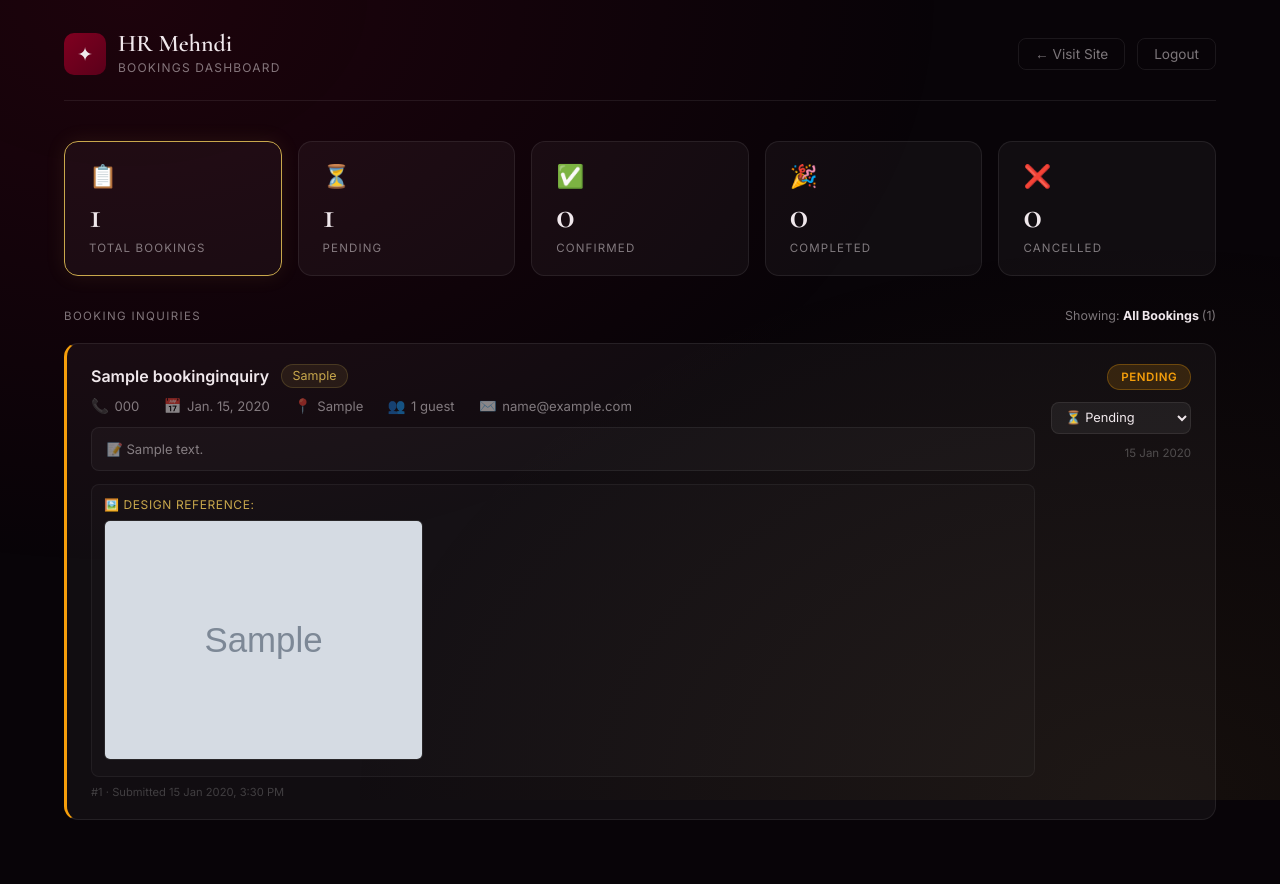
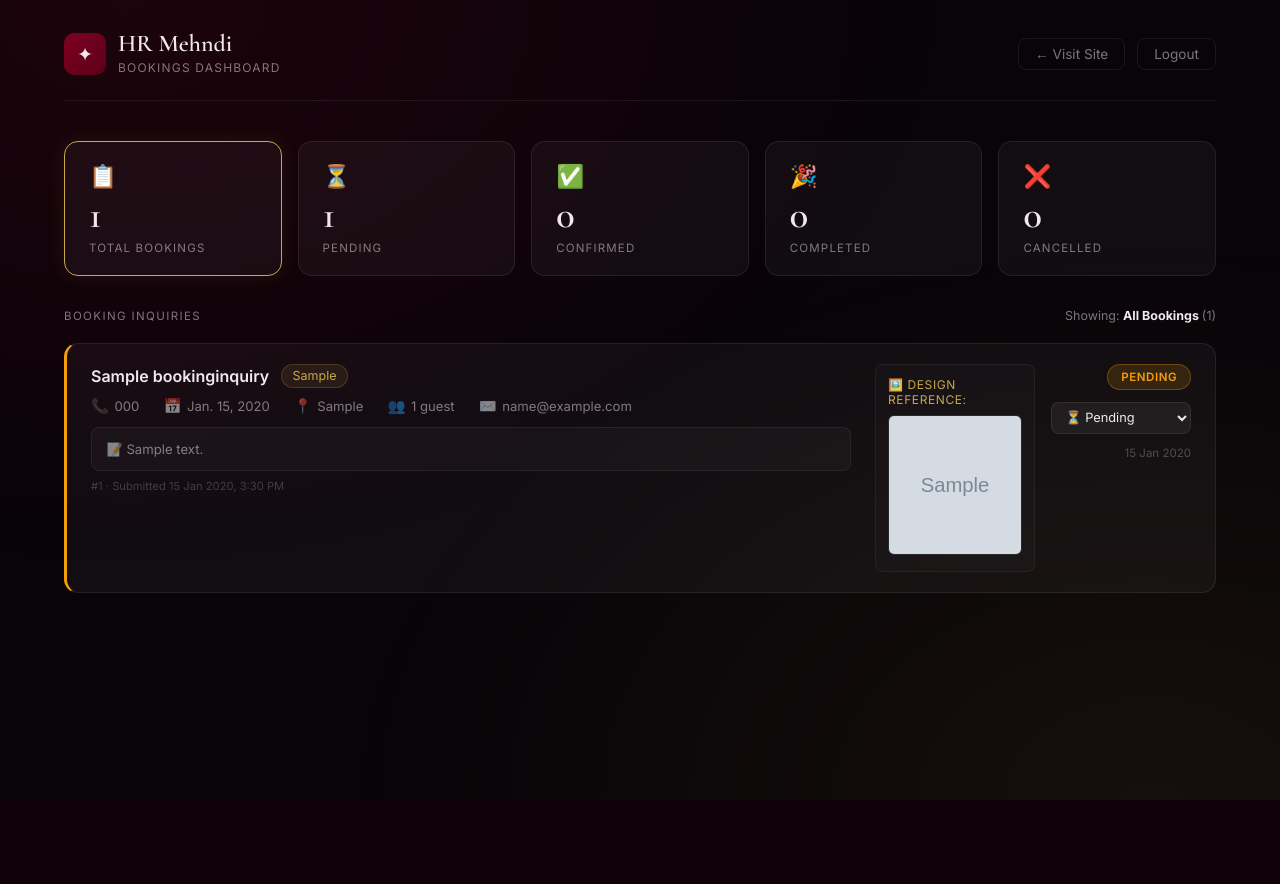
Before and after one commit to Hetviradadiya/hrmehndi, a Django app: page /my-bookings/ in a window 1280 px wide. After the commit the page ends 593 px from the top, so only its background shows below. Run offline with Django 4.2, Linux system fonts and the light colour scheme; a user stored in the database is signed in; tables that the repository leaves empty hold one stand-in row (values such as "Sample post"); grey boxes marked "Sample" are stand-in pictures.

Commit message:
add style proper

```diff
--- a/templates/admin_bookings.html
+++ b/templates/admin_bookings.html
@@ -206,7 +206,16 @@
     .booking-card.status-COMPLETED { border-left: 3px solid var(--completed); }
     .booking-card.status-CANCELLED { border-left: 3px solid var(--cancelled); }
 
-    .booking-main {}
+    .booking-main {
+      display: flex;
+      gap: 1.5rem;
+      align-items: flex-start;
+      flex-wrap: wrap;
+    }
+    .booking-details {
+      flex: 1;
+      min-width: 260px;
+    }
     .booking-top {
       display: flex;
       align-items: center;
@@ -253,11 +262,12 @@
     }
 
     .booking-attachment {
-      margin-top: 0.8rem;
       background: rgba(255,255,255,0.02);
       border: 1px solid rgba(255,255,255,0.05);
       border-radius: 8px;
       padding: 0.75rem;
+      flex-shrink: 0;
+      width: 160px;
     }
     .attachment-label {
       display: block;
@@ -271,10 +281,10 @@
       display: inline-block;
     }
     .attachment-thumb {
-      max-width: 100%;
-      max-height: 240px;
+      width: 100%;
+      height: 140px;
       border-radius: 6px;
-      object-fit: contain;
+      object-fit: cover;
       display: block;
       border: 1px solid rgba(255,255,255,0.1);
       transition: transform var(--transition), border-color var(--transition);
@@ -446,6 +502,7 @@
       {% for b in bookings %}
       <div class="booking-card status-{{ b.status }}" id="card-{{ b.id }}">
         <div class="booking-main">
+          <div class="booking-details">
             <div class="booking-top">
               <div class="booking-name">{{ b.client_name }}</div>
               <div class="booking-service">{{ b.service_type }}</div>
@@ -554,6 +620,15 @@
     const m = document.cookie.match(/csrftoken=([^;]+)/);
     return m ? m[1] : '';
   }
+
+  function openImageModal(url) {
+    document.getElementById('modalImage').src = url;
+    document.getElementById('imgModal').classList.add('active');
+  }
+
+  function closeImageModal() {
+    document.getElementById('imgModal').classList.remove('active');
+  }
 </script>
 
 </body>
```
Also changed, not shown: other parts of templates/admin_bookings.html (+57 -2 lines). Lines whose indentation alone changed are shown as unchanged.
